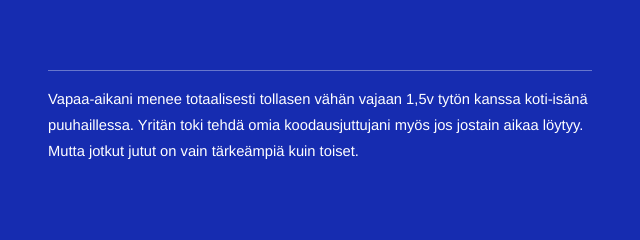
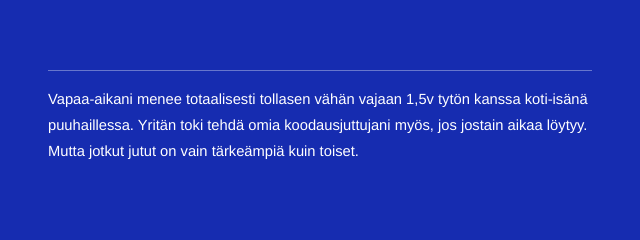
Before and after one commit to reijjo/julkeexlempee, an Astro site: page / in a window 1280 px wide. Shown: the part 2349-2589 px from the top of the page, 624-1264 px from the left. Built offline with nearby package versions, Linux system fonts and the light colour scheme; Astro itself is replaced by a stand-in of ours.

Commit message:
fixed typo

```diff
--- a/src/components/WhySection.astro
+++ b/src/components/WhySection.astro
@@ -8,7 +8,7 @@
 		<div class="why-copy">
 			<span class="asterisk" aria-hidden="true">✳</span>
 			<p>Minusta saatte sitoutuneen ja hyväntuulisen kollegan, joka ottaa kaikki huomioon ja on oikeasti kiinnostunut muiden tekemisistä. Autan tottakai muita, jos vaan tietotaitoa löytyy ja täsmällisyys on myös yksi hyveitäni. Kaikkia työhakemuskliseitä en jaksa luetella, mutta olen tottakai sosiaalinen kun tilanne sitä vaatii. Mutta en loputtomiin jaksa tyhjänpäiväsiä horista, mielummin painaa hommia.</p>
-			<p>Vapaa-aikani menee totaalisesti tollasen vähän vajaan 1,5v tytön kanssa koti-isänä puuhaillessa. Yritän toki tehdä omia koodausjuttujani myös jos jostain aikaa löytyy. Mutta jotkut jutut on vain tärkeämpiä kuin toiset.</p>
+			<p>Vapaa-aikani menee totaalisesti tollasen vähän vajaan 1,5v tytön kanssa koti-isänä puuhaillessa. Yritän toki tehdä omia koodausjuttujani myös, jos jostain aikaa löytyy. Mutta jotkut jutut on vain tärkeämpiä kuin toiset.</p>
 		</div>
 	</div>
 	<div class="why-note">Kiitos ajastanne.<span>— T/A</span></div>
```
